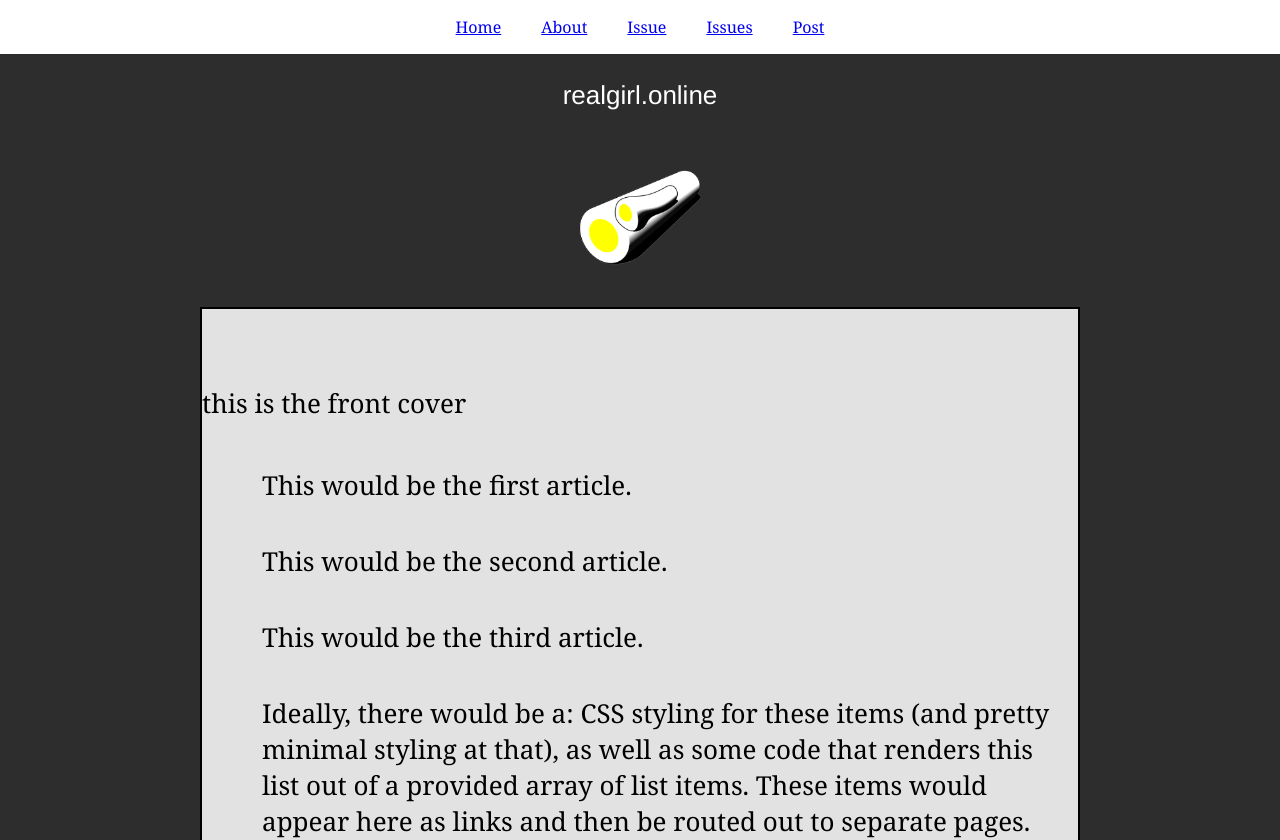
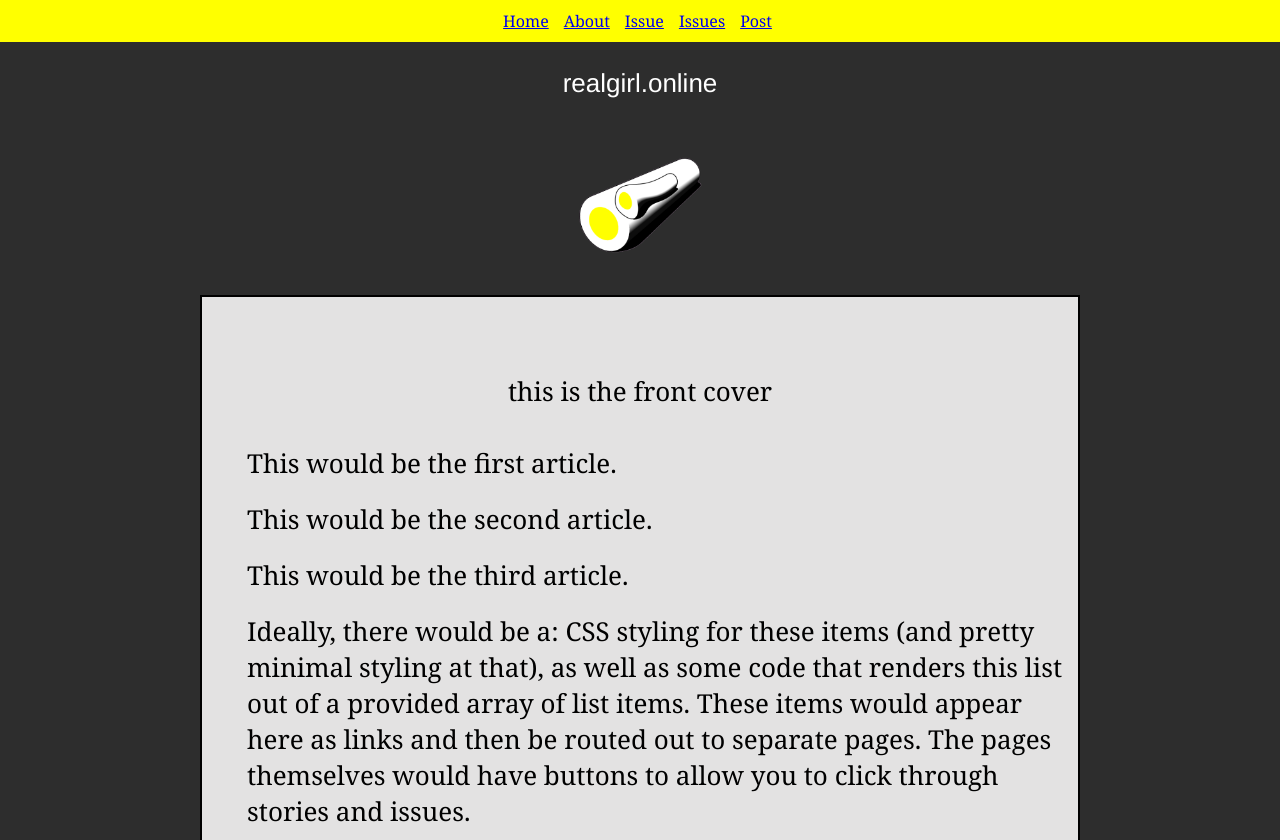
Before and after one commit to abbymachines/realgirl_online, a React (Create React App) app: page / in a window 1280 px wide. Shown: the top 840 px of the page. Built offline with nearby package versions, Linux system fonts and the light colour scheme.

Commit message:
add styling for issue title

```diff
--- a/src/App.css
+++ b/src/App.css
@@ -28,14 +28,6 @@
   color: #61dafb;
 }
 
-.Front-cover {
-  color: rgb(0, 0, 0);
-  padding: 50px 0px 50px;
-  margin: 10px 200px 120px;
-  border: 2px solid rgb(0, 0, 0);
-  background-color: rgb(227, 226, 226);
-}
-
 .Title {
   font-family: Helvetica, serif;
 }
--- a/src/FrontCover.css
+++ b/src/FrontCover.css
@@ -1,8 +1,23 @@
 li {
     list-style-type: none;
-    padding: 20px;
+    padding: 10px;
+    padding-inline-start: 5px;
+    font-family: Georgia, serif;
 }
 
-ul, p {
+p {
     font-family: Georgia, serif;
+    /* padding-inline-start: 5px; */
 }
+
+.Issue-title {
+    text-align: center;
+}
+
+.Front-cover {
+    color: rgb(0, 0, 0);
+    padding: 50px 0px 50px;
+    margin: 10px 200px 120px;
+    border: 2px solid rgb(0, 0, 0);
+    background-color: rgb(227, 226, 226);
+}
--- a/src/FrontCover.js
+++ b/src/FrontCover.js
@@ -1,10 +1,12 @@
 import './FrontCover.css';
 
 export default function FrontCover() {
+
   return (
-    <div>
-        <p>
+    <div className='Front-cover'>
+        <p className='Issue-title'>
           this is the front cover
+        </p>
 
         <ul>
           <li>This would be the first article.</li>
@@ -15,7 +17,6 @@ export default function FrontCover() {
 
           <li>Ideally, there would be a: CSS styling for these items (and pretty minimal styling at that), as well as some code that renders this list out of a provided array of list items. These items would appear here as links and then be routed out to separate pages. The pages themselves would have buttons to allow you to click through stories and issues.</li>
         </ul>
-        </p>
     </div>
   );
 }
--- a/src/Home.js
+++ b/src/Home.js
@@ -10,7 +10,7 @@ export default function Home() {
 
       <img src={logo} className="App-logo" alt="logo" />
 
-      <div className="Front-cover">
+      <div>
         <FrontCover />
       </div>
 
--- a/src/Layout.css
+++ b/src/Layout.css
@@ -1,8 +1,10 @@
 ul.Nav-list li {
-    display: inline;
+    display: inline-block;
 }
 
 ul.Nav-list {
     text-align: center;
     padding: 0;
+    background-color: #ffff00;
+    margin: 0;
 }
```
Lines whose indentation alone changed are shown as unchanged.
